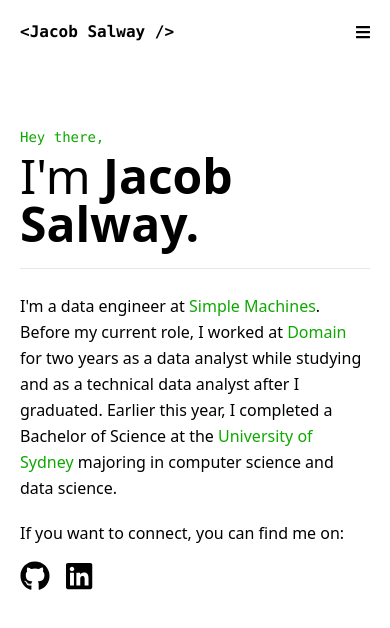
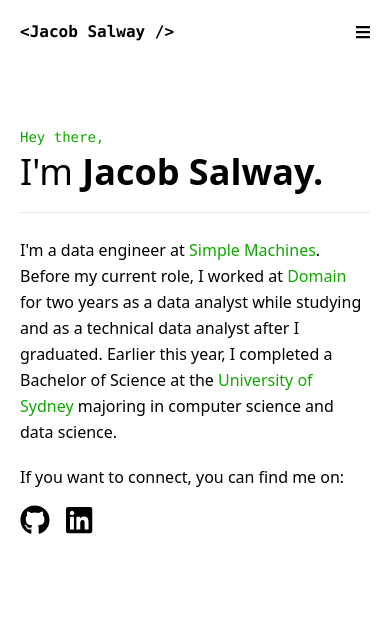
Before and after one commit to jacobsalway/jacobsalway.com, a Next.js app: page / in a window 390 px wide. Shown: the top 628 px of the page. Built offline with nearby package versions, Linux system fonts and the light colour scheme.

Commit message:
Update tailwind `xs` breakpoint

```diff
--- a/tailwind.config.js
+++ b/tailwind.config.js
@@ -7,7 +7,7 @@ module.exports = {
         'domain-green': '#0ea800'
       },
       screens: {
-        'xs': '390px'
+        'xs': '420px'
       }
     },
   },
```
